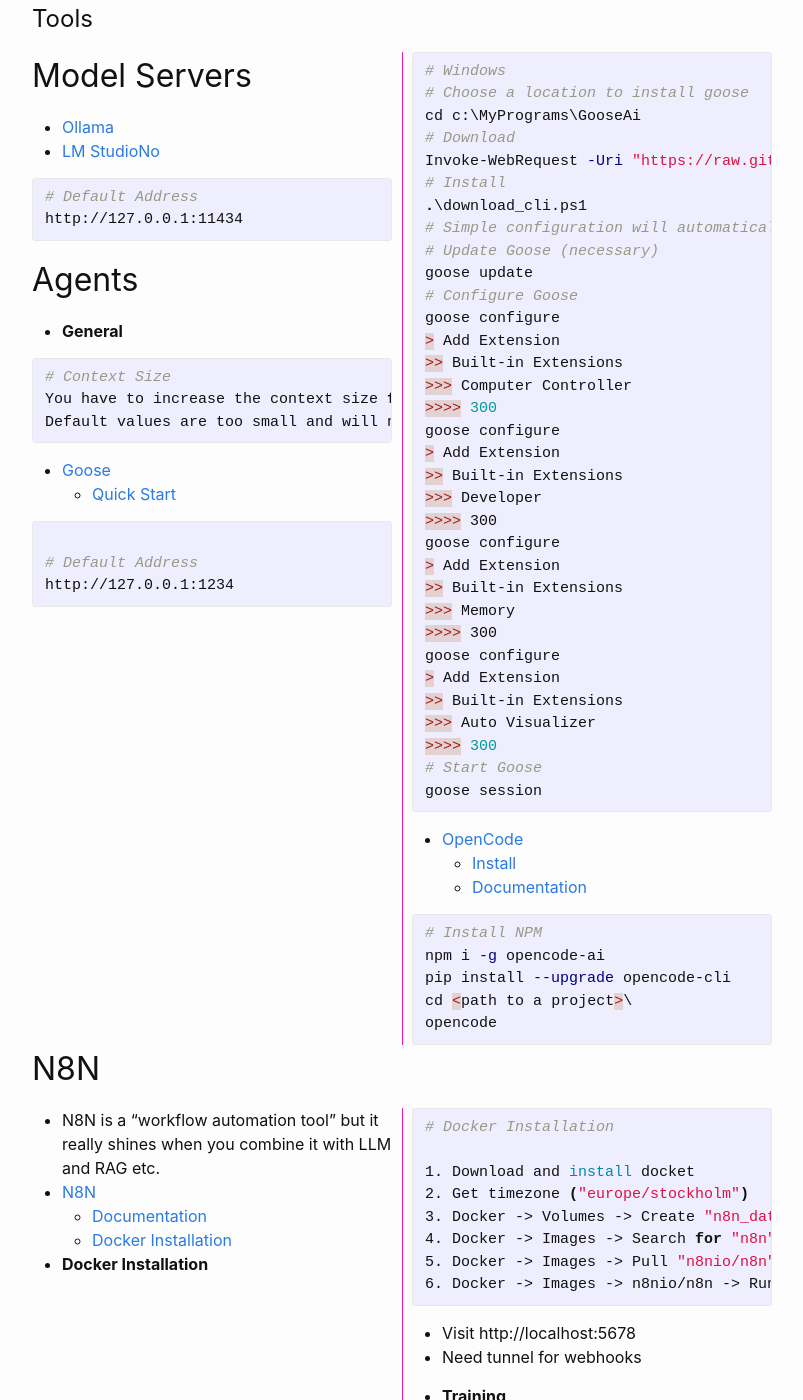
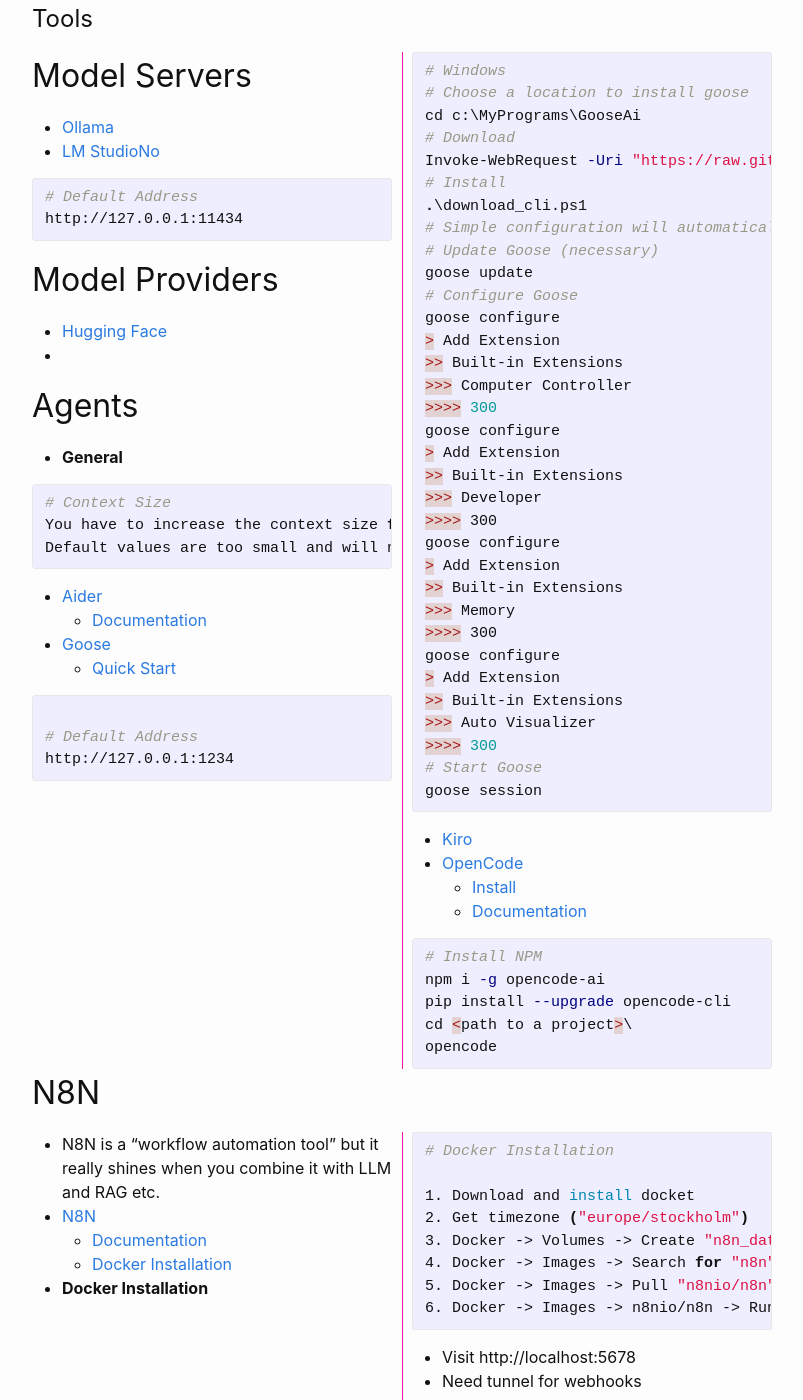
Before and after one commit to viking-cat/notes, a Jekyll site: the page built from pages/ai.md, in a window 1280 px wide and 1400 px high, scrolled down 691 px. Shown: the whole window, without its empty margins (238-1041 px from the left). Built offline with Jekyll 4.4.1, drawn with Linux system fonts in a browser that asks for light colours.

Commit message:
more links

```diff
--- a/pages/ai.md
+++ b/pages/ai.md
@@ -36,6 +36,10 @@
 http://127.0.0.1:11434
 {% endhighlight %}
 
+## Model Providers
+* [Hugging Face](https://huggingface.co/)
+* []()
+
 ## Agents
 * **General**
 {% highlight bash %}
@@ -43,6 +47,8 @@
 You have to increase the context size for a LMM in Ollama or LM Studio or it will fail.
 Default values are too small and will not fit tool information etc and cause various strange problems.
 {% endhighlight %}
+* [Aider](https://aider.chat/)
+  * [Documentation](https://aider.chat/docs/)
 * [Goose](https://block.github.io/goose/)
   * [Quick Start](https://block.github.io/goose/docs/quickstart)
 {% highlight bash %}
@@ -85,7 +91,7 @@
 # Start Goose
 goose session
 {% endhighlight %}
-
+* [Kiro](https://kiro.dev/)
 * [OpenCode](https://opencode.ai/)
   * [Install](https://opencode.ai/download)
   * [Documentation](https://opencode.ai/docs)
```
Also changed, not shown: index.md (+2 -0 lines).
